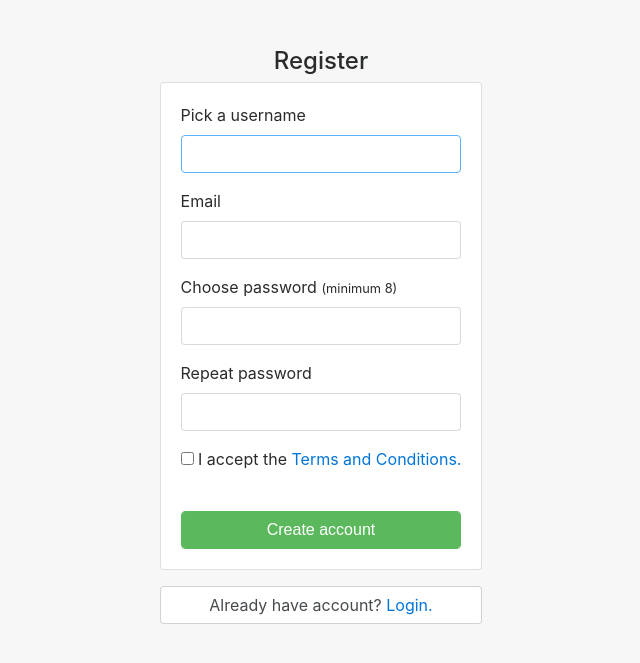
After one commit to hjnoyon/Online-exam-system, a PHP site: page /view/register.html in a window 1280 px wide. The commit adds this page. Shown: the top 663 px of the page, without its empty margins (319-959 px from the left). Run offline with PHP 8.4, Linux system fonts and the light colour scheme.

Commit message:
view added

```diff
--- a/css/style.css
+++ b/css/style.css
@@ -11,3 +11,13 @@ body{
 	font-family: FontAwesome;
 	src: url('../fonts/fontawesome-webfont.ttf');
 }
+
+/*label link for login page forgot password*/
+.forgot-pass-label{
+	display: block;
+	width: 100%;
+}
+.label-link{
+	float: right;
+	font-size: 12px;
+}
--- /dev/null
+++ b/view/register.html
@@ -0,0 +1,36 @@
+<!DOCTYPE html>
+<html lang="en">
+<head>
+	<meta charset="UTF-8">
+	<title>Online Exam System</title>
+	<link rel="stylesheet" href="../css/bootstrap.css">
+	<link rel="stylesheet" href="../css/style.css">
+</head>
+<body>
+<div class="row justify-content-md-center">
+	<div class="col-12 col-md-auto">
+		<h4 class="text-center mt-5">Register</h4>
+		<div class="card">
+		  <div class="card-block">
+		    <form action="" method="post">
+		    	<label for="username">Pick a username</label>
+		    	<input type="text" id="username" class="form-control" autofocus autocomplete="off" tabindex="1" name="username">
+		    	<label for="email" class="mt-3">Email </label>
+		    	<input type="email" id="email" class="form-control" tabindex="2" name="email">
+		    	<label for="password" class="mt-3">Choose password <small>(minimum 8)</small></label>
+		    	<input type="password" id="password" class="form-control" tabindex="3" name="password">
+		    	<label for="password" class="mt-3">Repeat password</label>
+		    	<input type="password" id="password" class="form-control" tabindex="4">
+		    	<label for="terms" class="mt-3">
+		    		<input type="checkbox"  id="terms" required tabindex="5"> I accept the <a href="">Terms and Conditions.</a>
+		    	</label>
+		    	<div class="g-recaptcha mt-3" data-sitekey="6LcAGxETAAAAAB4uxuWzzimUxunWWGIqV2iogUTJ"></div>
+		    	<button type="submit" class="btn btn-success form-control mt-3" name="join" tabindex="6">Create account</button>
+		    </form>
+		  </div>
+		</div>
+		<p class="text-center form-control mt-3 card-bg">Already have account? <a href="login.html">Login.</a></p>
+	</div>
+</div>
+</body>
+</html>
```
Also changed, not shown: view/index.html (added, +39 -0 lines), view/login.html (added, +31 -0 lines).
